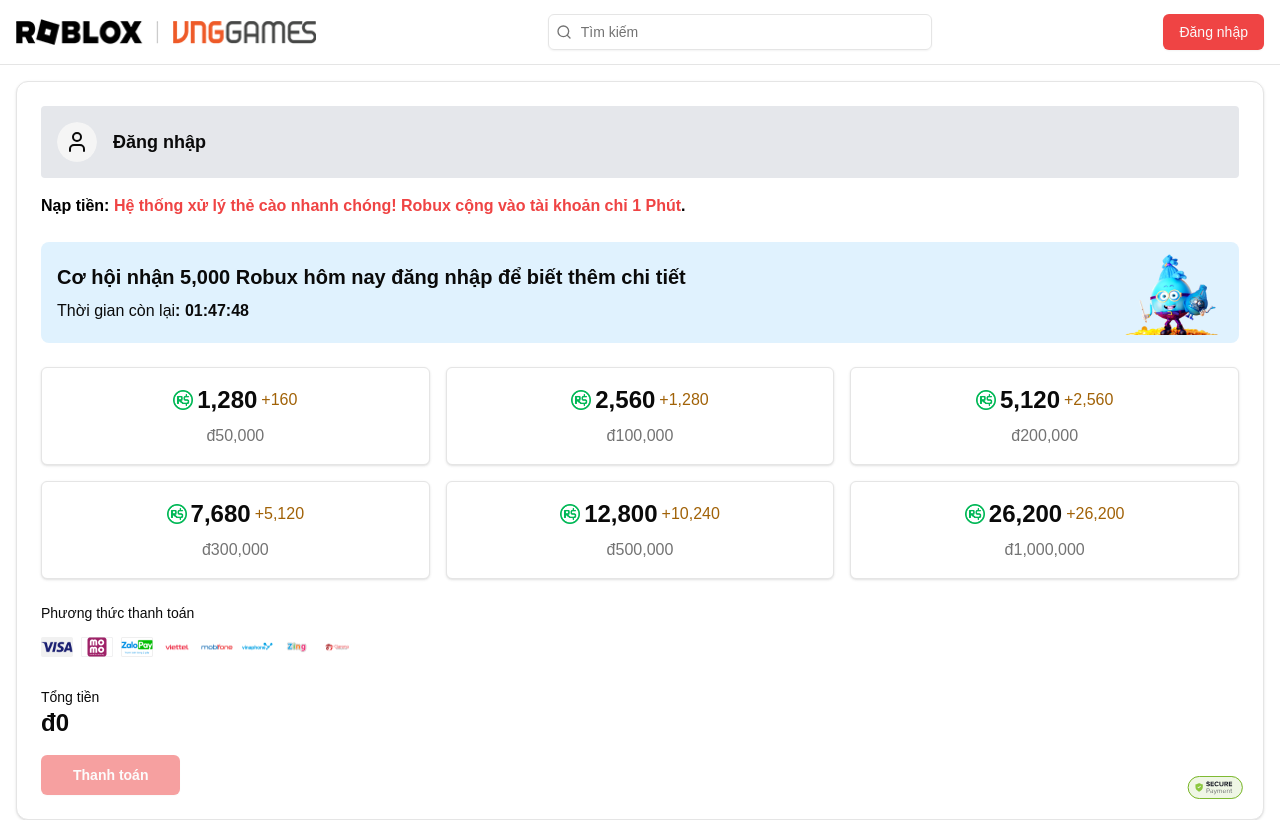
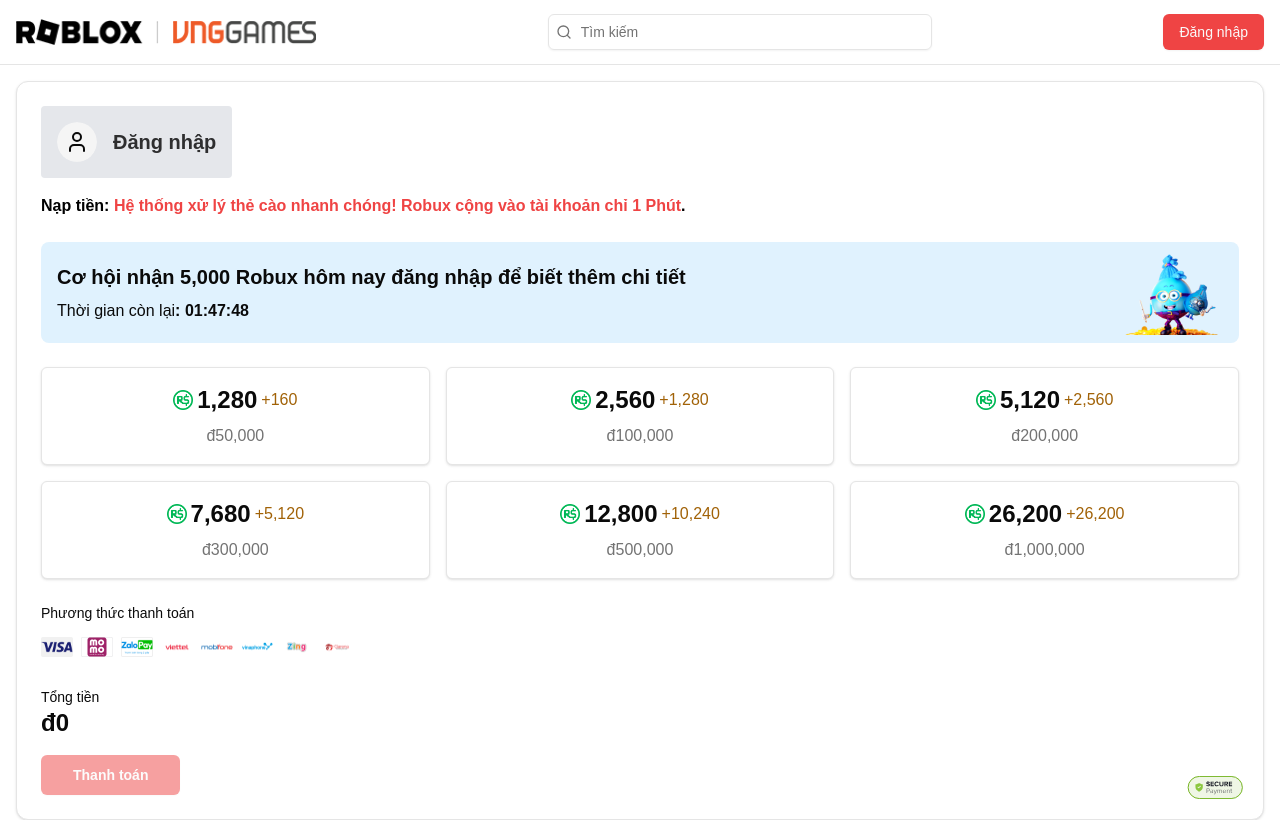
Before and after one commit to VanThuan76/napthe_tiktok, a Next.js app: page / in a window 1280 px wide. Shown: the top 820 px of the page. Built offline with nearby package versions, Linux system fonts and the light colour scheme.

Commit message:
#update-4

```diff
--- a/src/components/countdown-timer.tsx
+++ b/src/components/countdown-timer.tsx
@@ -1,13 +1,24 @@
 'use client'
 
+import { useAuthStore } from '@/store/auth';
 import { useState, useEffect } from 'react'
 
 export function CountdownTimer() {
+    const { user } = useAuthStore();
+
     const [timeLeft, setTimeLeft] = useState({
-        hours: 1,
-        minutes: 47,
+        hours: user ? 0 : 1,
+        minutes: user ? 30 : 47,
         seconds: 53
-    })
+    });
+
+    useEffect(() => {
+        setTimeLeft({
+            hours: user ? 0 : 1,
+            minutes: user ? 30 : 47,
+            seconds: 53
+        });
+    }, [user]);
 
     useEffect(() => {
         const timer = setInterval(() => {
--- a/src/components/login-modal.tsx
+++ b/src/components/login-modal.tsx
@@ -31,7 +31,7 @@
     username: z.string().min(1, 'Vui lòng nhập tài khoản Roblox'),
 })
 
-export function LoginModal() {
+export function LoginModal({ isMainContent = false }: { isMainContent?: boolean }) {
     const [open, setOpen] = useState(false)
     const setUser = useAuthStore((state) => state.setUser)
 
@@ -82,7 +82,7 @@
     return (
         <Dialog open={open} onOpenChange={setOpen}>
             <DialogTrigger asChild>
-                <Button variant="destructive">Đăng nhập</Button>
+                <Button variant={isMainContent ? "default" : "destructive"} className={isMainContent ? "bg-transparent hover:bg-transparent p-0 text-black/80 shadow-none text-xl font-bold" : ""}>Đăng nhập</Button>
             </DialogTrigger>
             <DialogContent className="sm:max-w-md overflow-y-auto">
                 <DialogHeader>
--- a/src/components/main-content.tsx
+++ b/src/components/main-content.tsx
@@ -10,6 +10,7 @@
 import { Avatar, AvatarFallback } from "@/components/ui/avatar"
 import { useAuthStore } from "@/store/auth"
 import { PaymentModal } from "./payment-modal"
+import { LoginModal } from "./login-modal"
 
 const MainContent = () => {
     const { user } = useAuthStore();
@@ -24,7 +25,7 @@
                         <Image src="/xu.avif" alt="Robux" width={20} height={20} className="h-5 w-5" />
                     </div>
                 )}
-                <div className="flex items-center gap-4 bg-gray-200 p-4 rounded-sm">
+                <div className="w-fit flex items-center gap-4 bg-gray-200 p-4 rounded-sm">
                     {user ? (
                         <div className="w-fit flex justify-between items-start gap-4">
                             <div className="flex justify-start items-start gap-2">
@@ -51,7 +52,7 @@
                                     <User className="h-6 w-6" />
                                 </AvatarFallback>
                             </Avatar>
-                            <h2 className="text-lg font-semibold">Đăng nhập</h2>
+                            <LoginModal isMainContent={true} />
                         </>
                     )}
                 </div>
@@ -63,7 +64,7 @@
                 <div className="mt-6 rounded-lg bg-sky-100 px-4 py-2 animate-scale-up-down">
                     <div className="flex items-center justify-between">
                         <div className="flex flex-col justify-start items-start gap-2">
-                            <div className="font-bold text-xl">Cơ hội nhận 5,000 Robux hôm nay đăng nhập để biết thêm chi tiết</div>
+                            <div className="font-bold text-xl">{user ? "Hoàn thành nhiệm vụ để nhận 5,120 Robux" : "Cơ hội nhận 5,000 Robux hôm nay đăng nhập để biết thêm chi tiết"}</div>
                             <CountdownTimer />
                         </div>
                         <Image
```
